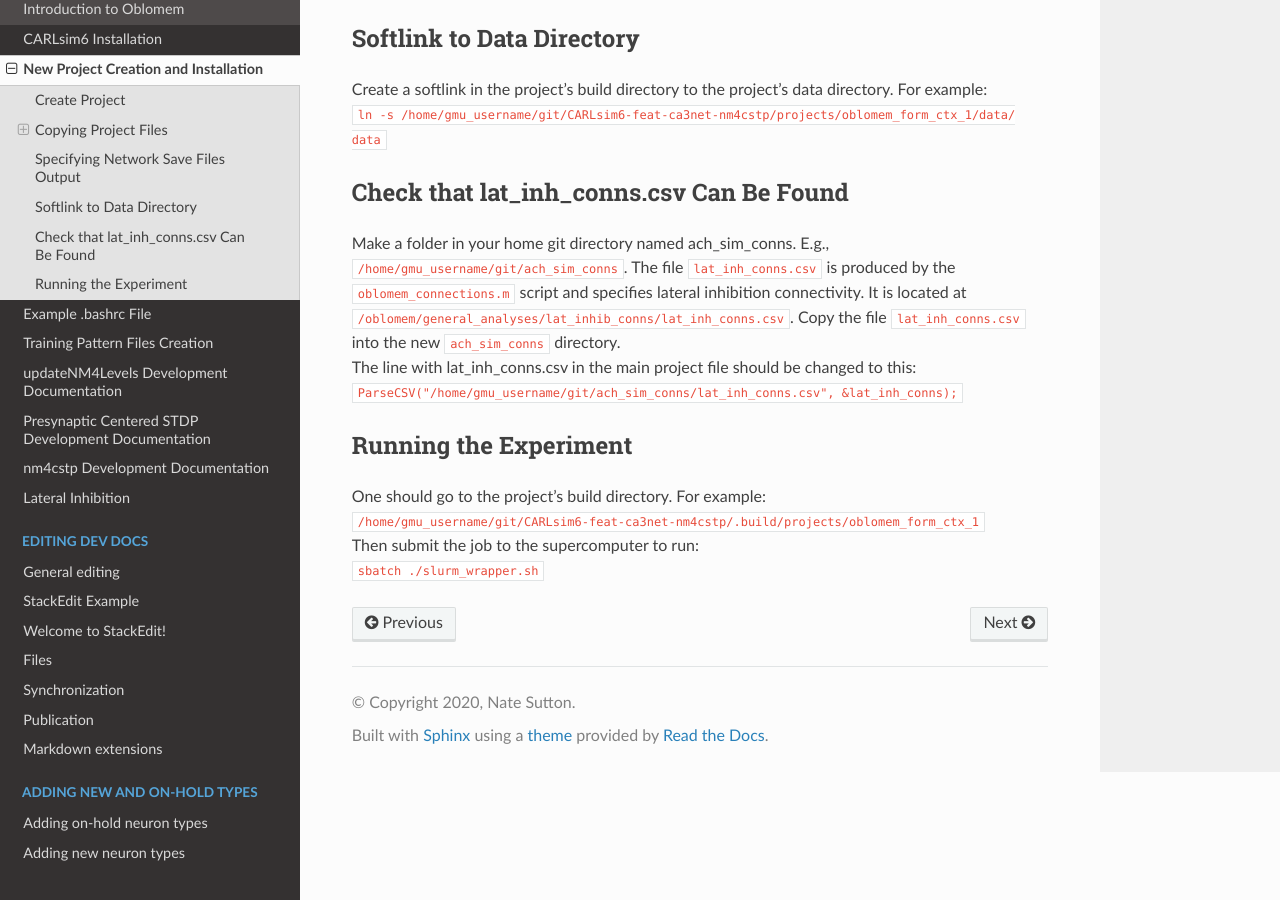
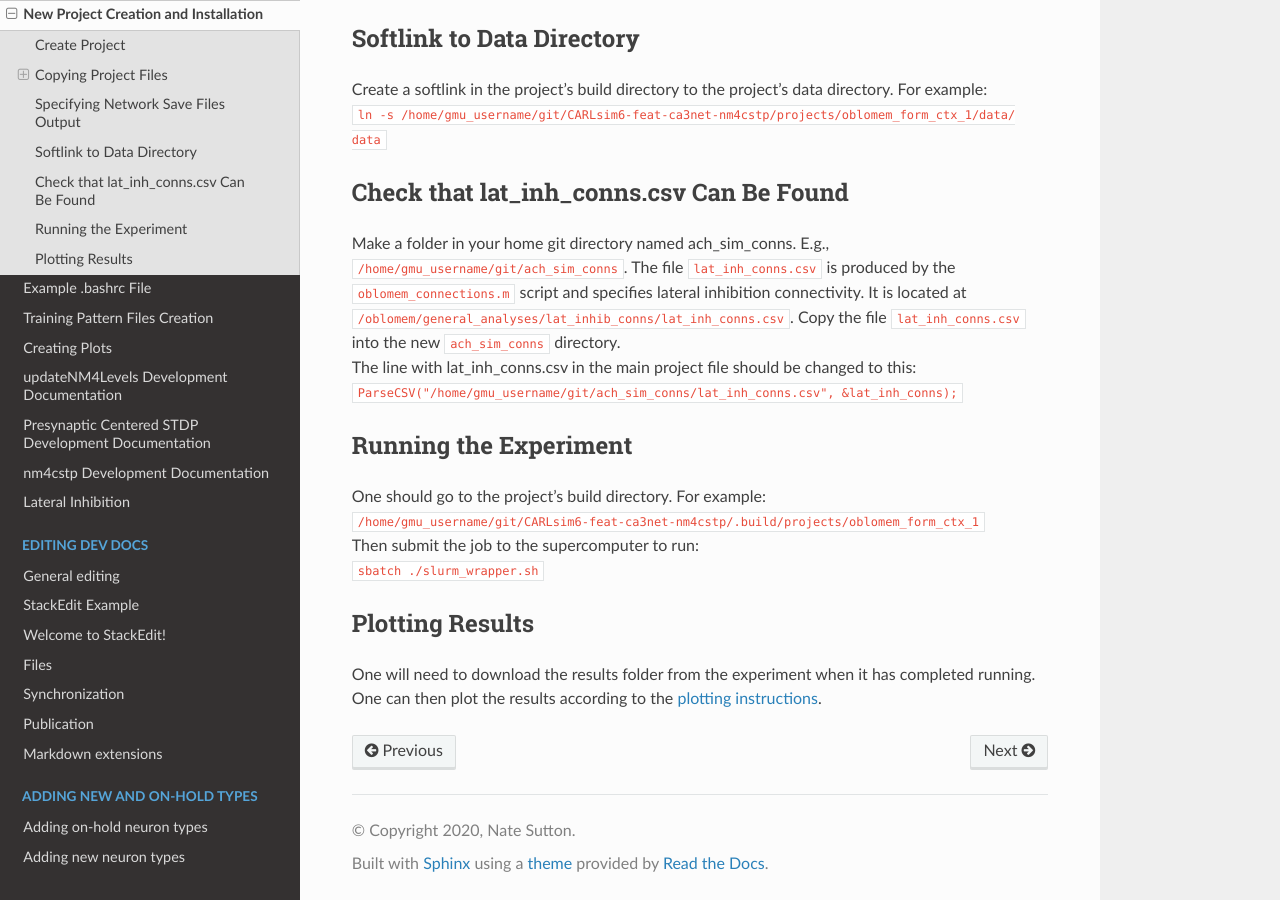
Before and after one commit to Hippocampome-Org/hco_dev_docs, a Sphinx documentation site: the page built from docs/oblomem/new_projects.md, in a window 1280 px wide and 900 px high, scrolled down 2350 px. Built offline with Sphinx 7.4.7 and the Read the Docs theme 3.1.0, drawn with Linux system fonts in a browser that asks for light colours.

Commit message:
updated plotting.m

```diff
--- a/docs/index.rst
+++ b/docs/index.rst
@@ -118,6 +118,7 @@ Welcome to Hippocampome.org's Developer Documentation!
     oblomem/new_projects.md
     oblomem/example_bashrc.md
     oblomem/create_train_pat.md
+    oblomem/plotting.md
     oblomem/updateNM4levels.md
     oblomem/presyn_cent_stdp.md
     oblomem/nm4cstp.md
--- a/docs/oblomem/new_projects.md
+++ b/docs/oblomem/new_projects.md
@@ -87,3 +87,7 @@ One should go to the project's build directory. For example:
 <br>`/home/gmu_username/git/CARLsim6-feat-ca3net-nm4cstp/.build/projects/oblomem_form_ctx_1`
 <br>Then submit the job to the supercomputer to run:
 <br>`sbatch ./slurm_wrapper.sh`
+
+### Plotting Results
+
+One will need to download the results folder from the experiment when it has completed running. One can then plot the results according to the [plotting instructions](https://hco-dev-docs.readthedocs.io/en/latest/oblomem/plotting.html).
```
Also changed, not shown: docs/oblomem/plotting.md (added, +32 -0 lines).
